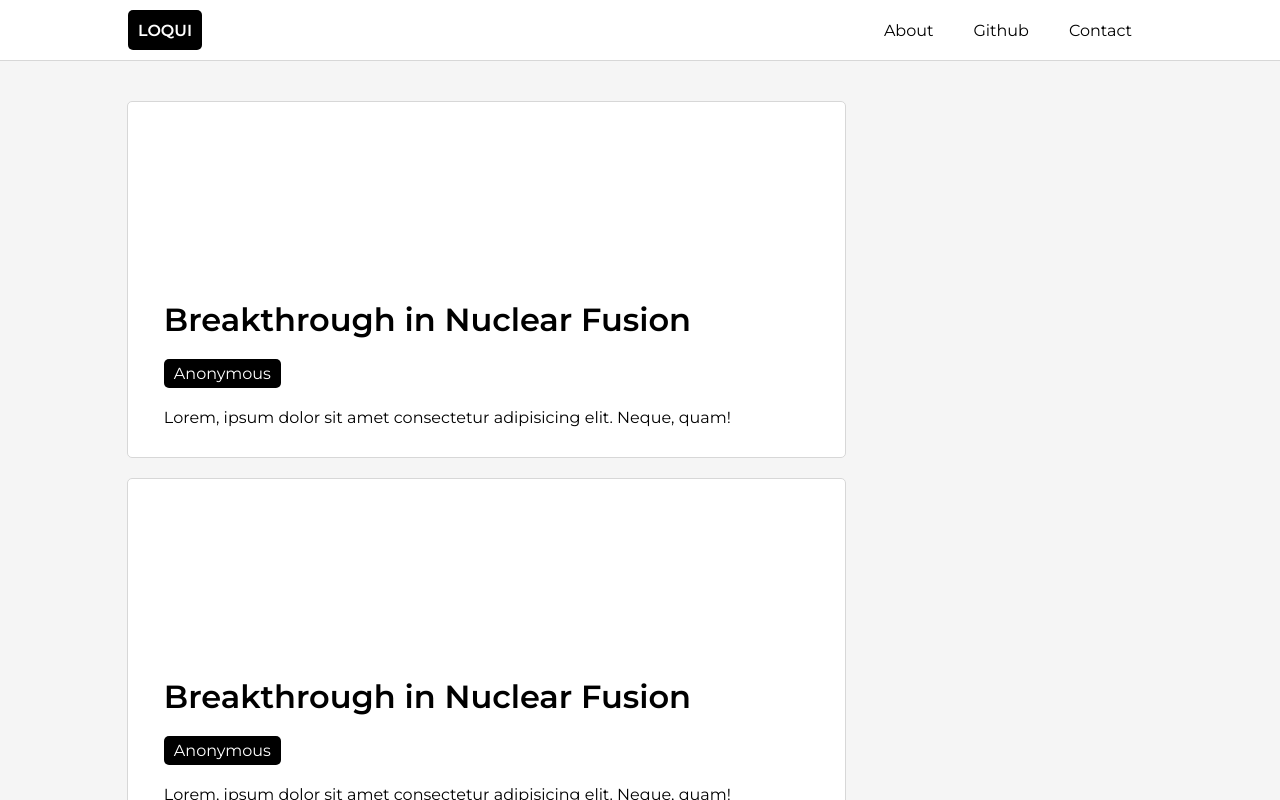
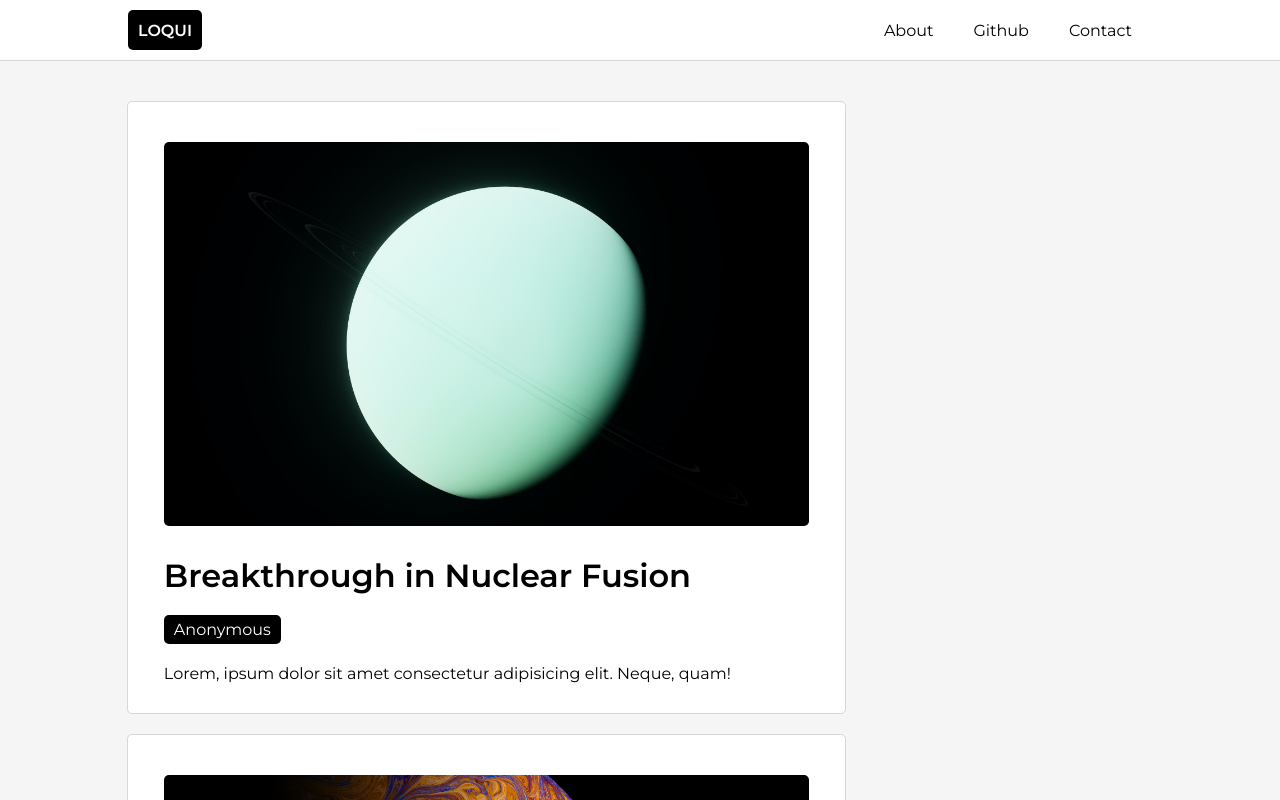
Before and after one commit to thenu-k/loqui, a Next.js app: page / in a window 1280 px wide. Shown: the top 800 px of the page. Built offline with nearby package versions, Linux system fonts and the light colour scheme.

Commit message:
Created posts section

```diff
--- a/Components/Pages/Home/HomePage.styled.js
+++ b/Components/Pages/Home/HomePage.styled.js
@@ -9,6 +9,7 @@ export const HomeContainer = styled.section`
     & .inner{
         margin-top: 40px;
         width: 80%;
+        max-width: 1500px;
         display: flex; flex-direction: row; justify-content: space-between;
     }
 `
--- a/Components/Pages/Home/PostList/PostTemplate/PostTemplate.js
+++ b/Components/Pages/Home/PostList/PostTemplate/PostTemplate.js
@@ -7,8 +7,7 @@ const PostTemplate = ({data}) => {
             {
                 (data.imageURL!=null)
                     ? (
-                        <div className="imageOuter center">
-                            {/* <img src={`${data.imageURL}`} alt="" /> */}
+                        <div className="imageOuter center" style={{backgroundImage: `url(${data.imageURL})`}}>
                         </div>
                     )
                     : null
--- a/Components/Pages/Home/PostList/PostTemplate/PostTemplate.styled.js
+++ b/Components/Pages/Home/PostList/PostTemplate/PostTemplate.styled.js
@@ -6,14 +6,10 @@ export const PostTemplateContainer = styled.div`
     & .imageOuter{
         margin: 20px 0;
         overflow: hidden;
-        width: 100%; height: 10vw;
+        width: 100%; height: clamp(300px, 30vw, 500px);
         border-radius: 5px;
-        background-image: ${props => props.about};
         background-size: cover;
         background-position: center; background-repeat: no-repeat;
-        /* & img{
-            width: 100%; height: auto;
-        } */
     }
     & .textSection{
         & > *{margin: 10px 0; width: 100%;}
```
